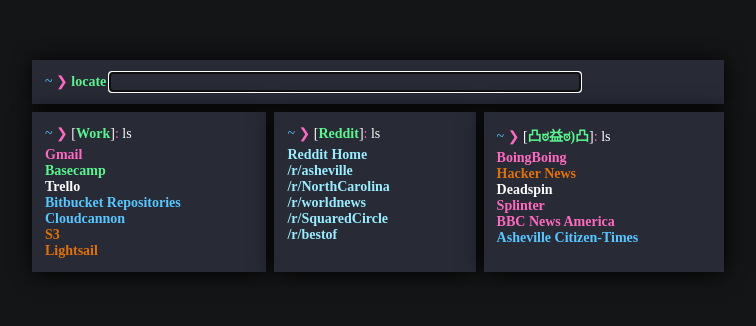
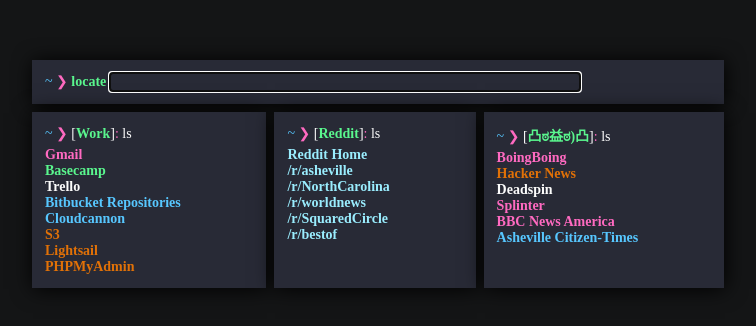
Before and after one commit to Jarvvski/Start-Page, a plain HTML site: page index.html in a window 1280 px wide. Shown: the part 224-550 px from the top of the page, without its empty margins (262-1018 px from the left). Drawn offline with Linux system fonts and the light colour scheme.

Commit message:
add phpma

```diff
--- a/index.html
+++ b/index.html
@@ -33,6 +33,7 @@
 						<a class="blue" target="blank" href="https://app.cloudcannon.com/personal/editor#/sites">Cloudcannon</a>
 						<a class="orange"  target="blank" href="https://s3.console.aws.amazon.com/s3/home?region=us-east-1#">S3</a>
 						<a class="orange"  target="blank" href="https://lightsail.aws.amazon.com/ls/webapp/home/instances?#">Lightsail</a>
+						<a class="orange"  target="blank" href="http://localhost/phpmyadmin/">PHPMyAdmin</a>
 					</div>
 
 					<div class="linksbox">
```
